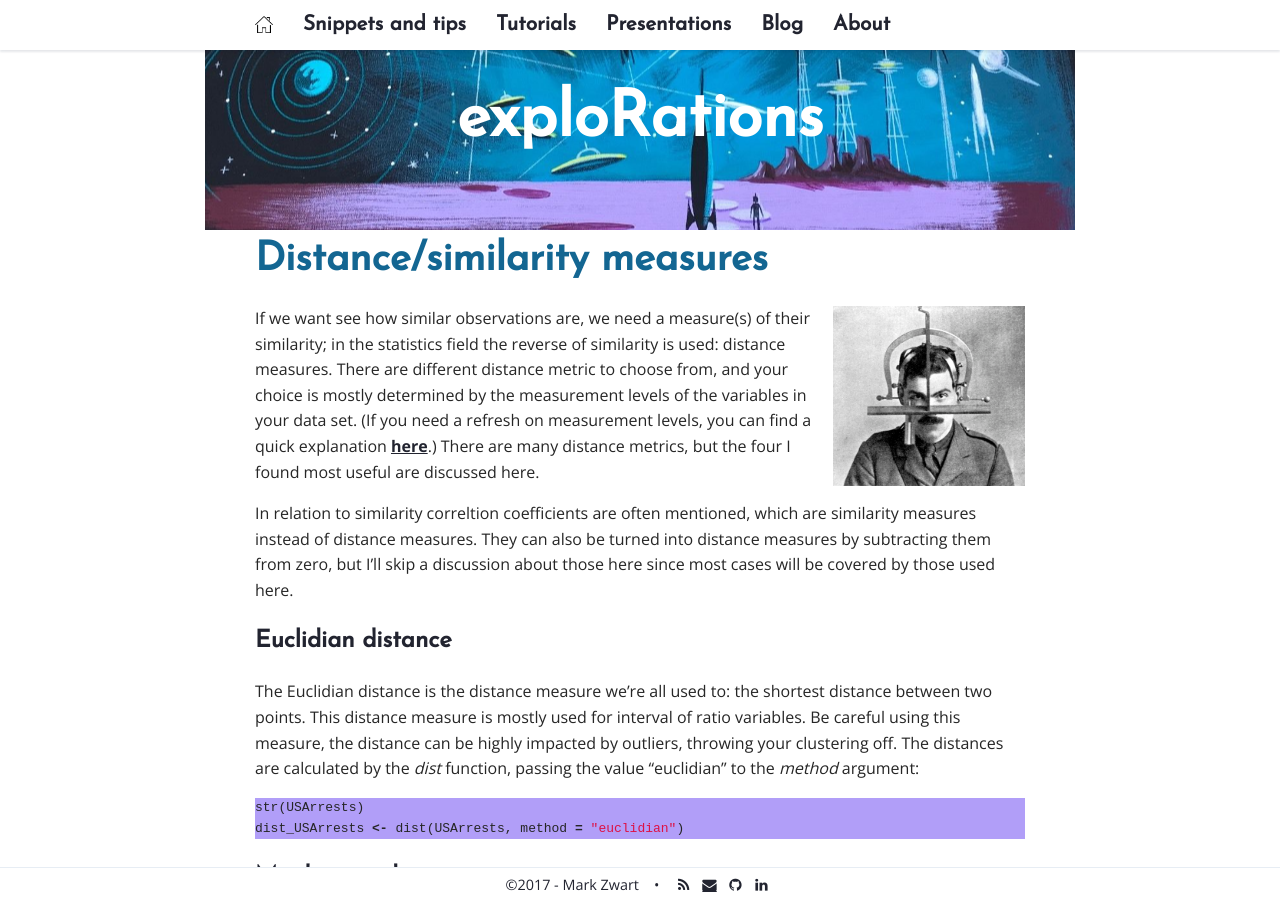
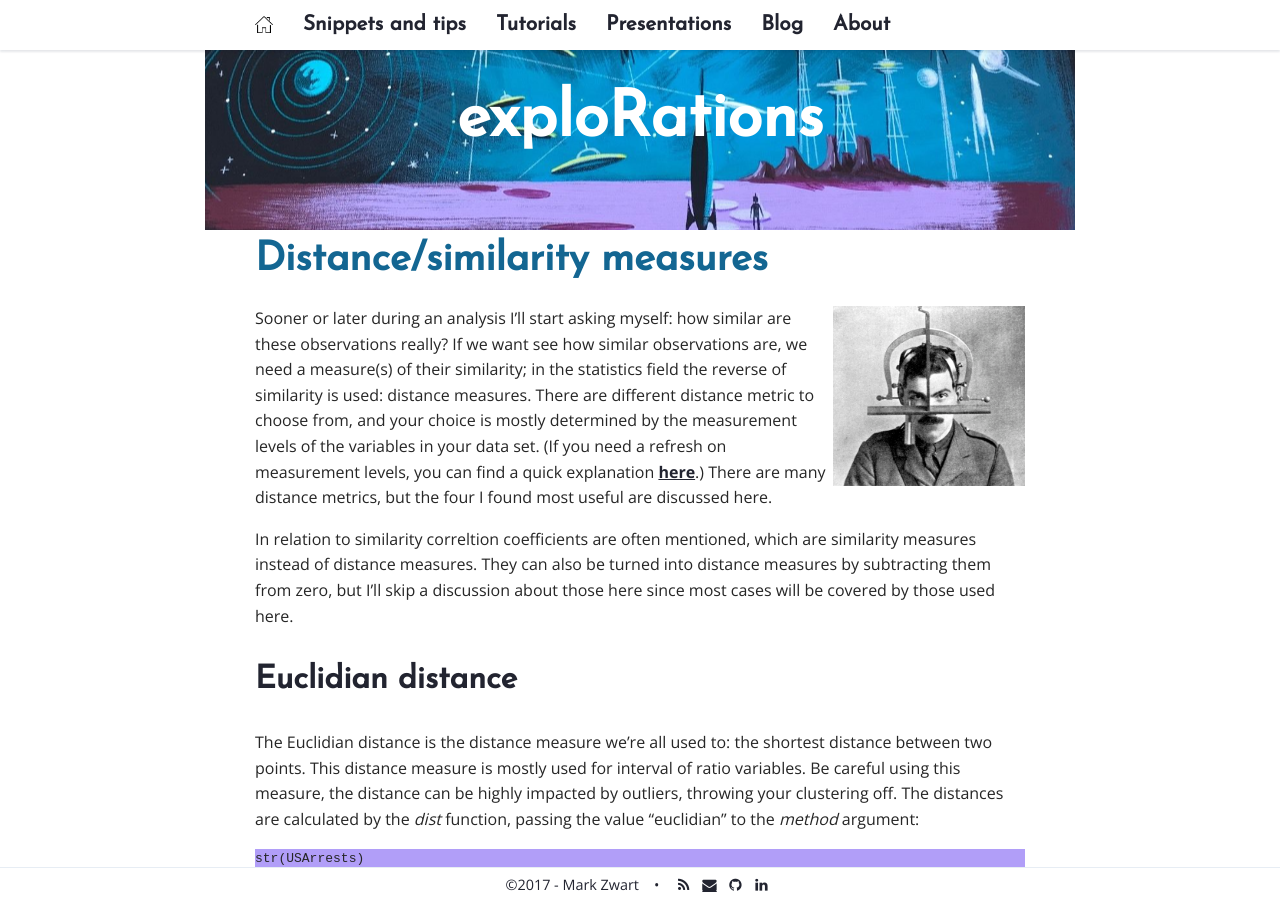
Before and after one commit to mark-me/mark-me.github.io, a Jekyll site: the page built from _pages/tutorials/distance-measures/distance-measures.md, in a window 1280 px wide and 900 px high. Built offline with Jekyll 4.4.1, drawn with Linux system fonts in a browser that asks for light colours; nearby versions of some CDN libraries; comment, search, counter and statistics services are not loaded.

Commit message:
Update distance-measures.md

````diff
--- a/_pages/tutorials/distance-measures/distance-measures.md
+++ b/_pages/tutorials/distance-measures/distance-measures.md
@@ -8,11 +8,11 @@ published: true
 
 <img src="/_pages/tutorials/distance-measures/measuring-similarity.jpg" width="192" height="180" align="right"/>
 
-If we want see how similar observations are, we need a measure(s) of their similarity; in the statistics field the reverse of similarity is used: distance measures. There are different distance metric to choose from, and your choice is mostly determined by the measurement levels of the variables in your data set. (If you need a refresh on measurement levels, you can find a quick explanation [here](/statistical-tests/#levels-of-measurement).) There are many distance metrics, but the four I found most useful are discussed here.
+Sooner or later during an analysis I'll start asking myself: how similar are these observations really? If we want see how similar observations are, we need a measure(s) of their similarity; in the statistics field the reverse of similarity is used: distance measures. There are different distance metric to choose from, and your choice is mostly determined by the measurement levels of the variables in your data set. (If you need a refresh on measurement levels, you can find a quick explanation [here](/statistical-tests/#levels-of-measurement).) There are many distance metrics, but the four I found most useful are discussed here.
 
 In relation to similarity correltion coefficients are often mentioned, which are similarity measures instead of distance measures. They can also be turned into distance measures by subtracting them from zero, but I'll skip a discussion about those here since most cases will be covered by those used here.
 
-## Euclidian distance
+# Euclidian distance
 
 The Euclidian distance is the distance measure we're all used to: the shortest distance between two points. This distance measure is mostly used for interval of ratio variables. Be careful using this measure, the distance can be highly impacted by outliers, throwing your clustering off. The distances are calculated by the _dist_ function, passing the value "euclidian" to the _method_ argument:
 ```r
@@ -20,7 +20,7 @@ str(USArrests)
 dist_USArrests <- dist(USArrests, method = "euclidian")
 ```
 
-## Manhattan distance
+# Manhattan distance
 
 <img src="/_pages/tutorials/distance-measures/manhattan.jpg" width="271" height="180" align="right"/>
 
@@ -31,11 +31,11 @@ For an example we cluster the countries by the religions of their people in 2010
 dist_religion <- dist(df_country_by_religion[, -c(1:3)], method = "manhattan")
 ```
 
-## Hamming distance
+# Hamming distance
 
 The Hamming distance the number of positions between two strings of equal length at which the corresponding symbols are different. This is useful for categorical variables.
 
-## Jaccard distance
+# Jaccard distance
 
 [<img src="/_pages/tutorials/distance-measures/jaccard.jpg" width="221" height="170" align="right"/>](https://jaccard.com/collections/meat-tenderizers)
 
````
